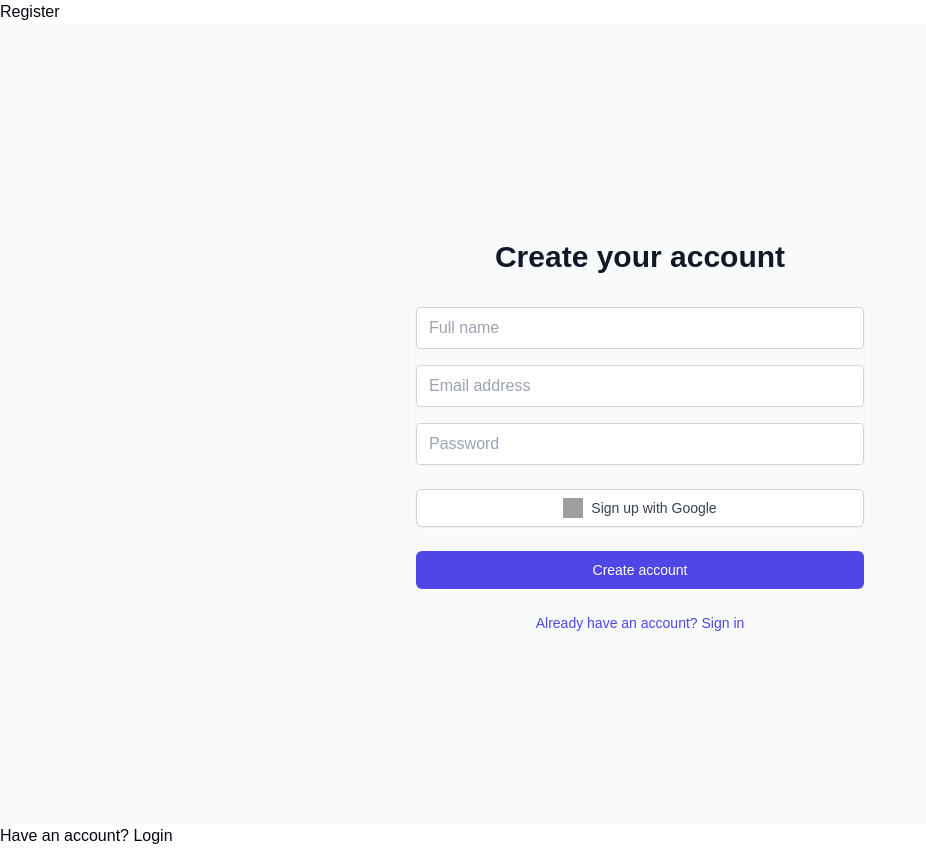
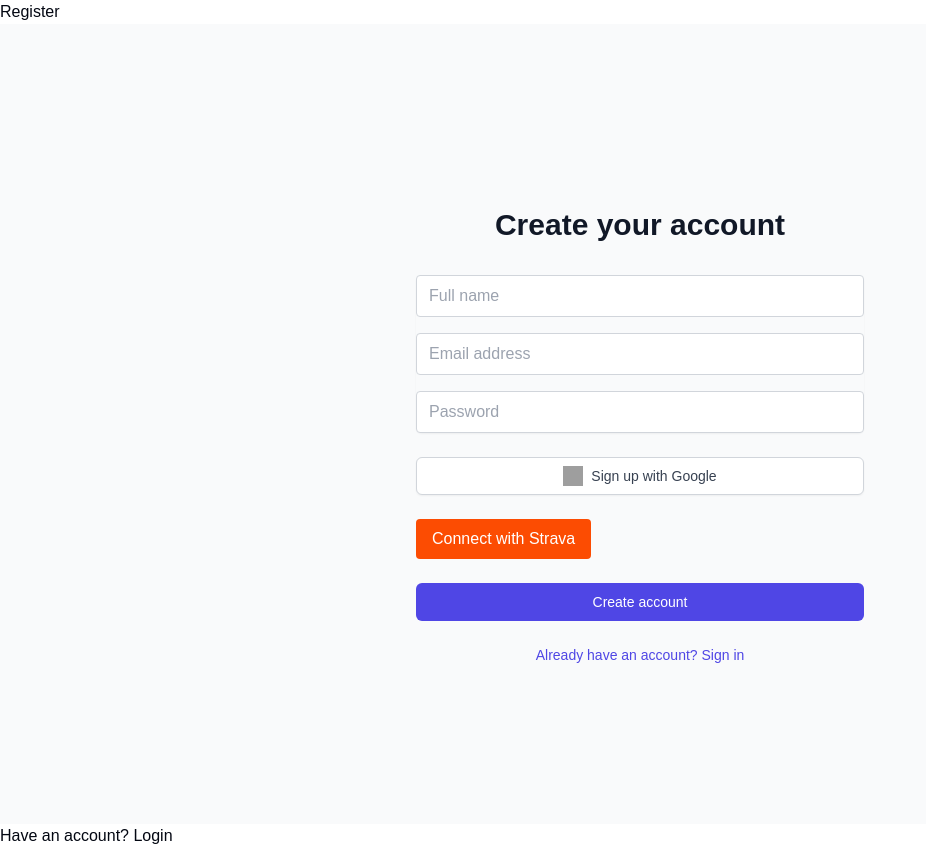
Before and after one commit to Hodlevskyj/diploma, a Next.js app: page /register in a window 1280 px wide. Shown: the whole page, without its empty margins (0-926 px from the left). Built offline with nearby package versions, Linux system fonts and the light colour scheme; no server answers; grey boxes are pictures that could not be loaded.

Commit message:
some changes in forms

```diff
--- a/src/components/forms/LoginForm.tsx
+++ b/src/components/forms/LoginForm.tsx
@@ -4,6 +4,7 @@
 import Link from 'next/link'
 import { useRouter } from 'next/navigation'
 import { useState } from 'react'
+import GoogleLoginButton from '../button/GoogleLoginButton'
 import StravaLoginButton from '../button/StravaLoginButton'
 
 export default function LoginForm() {
@@ -106,7 +107,7 @@
 							{loading ? 'Signing in...' : 'Sign in'}
 						</button>
 					</div>
-
+					<GoogleLoginButton />
 					<div>
 						<StravaLoginButton />
 					</div>
--- a/src/components/forms/RegisterForm.tsx
+++ b/src/components/forms/RegisterForm.tsx
@@ -4,6 +4,7 @@
 import Link from 'next/link'
 import { useRouter } from 'next/navigation'
 import { useState } from 'react'
+import StravaLoginButton from '../button/StravaLoginButton'
 
 export default function RegisterForm() {
 	const router = useRouter()
@@ -132,6 +133,7 @@
 						/>
 						Sign up with Google
 					</button>
+					<StravaLoginButton />
 
 					<div>
 						<button
```
